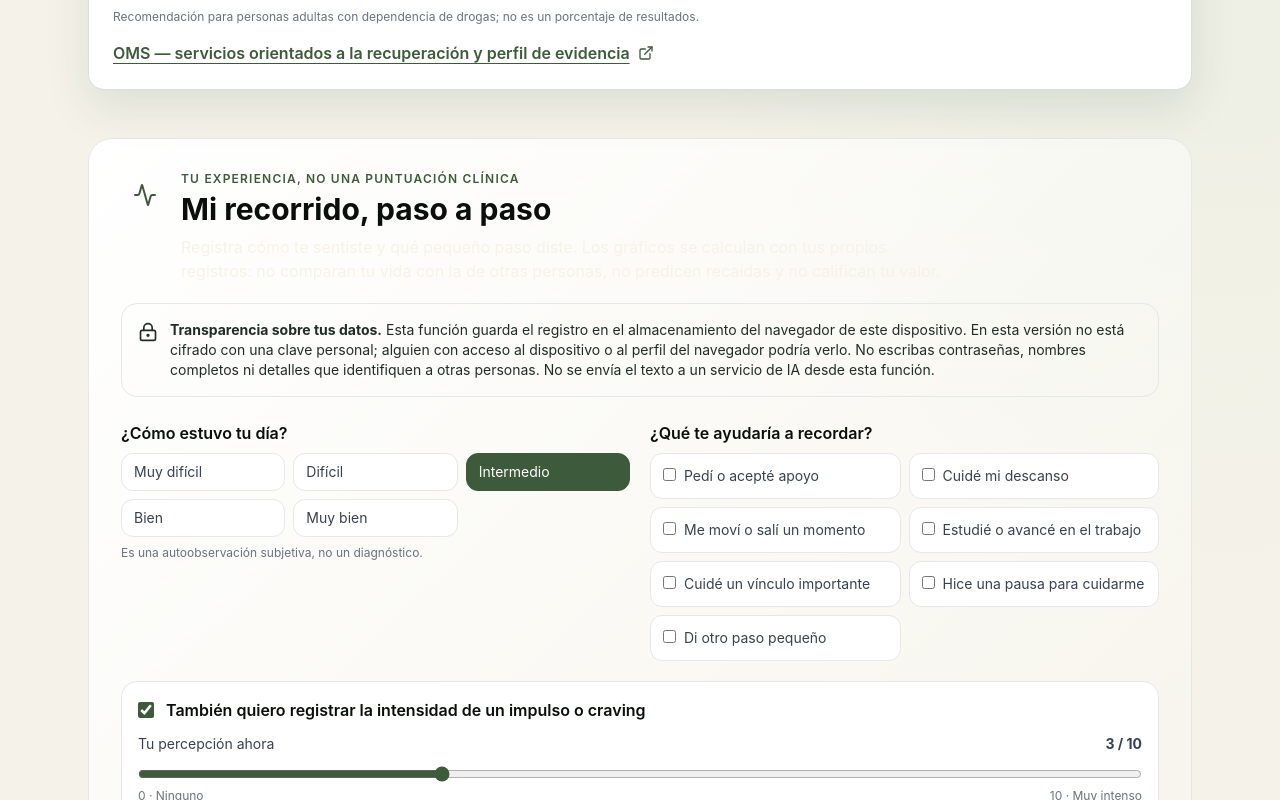
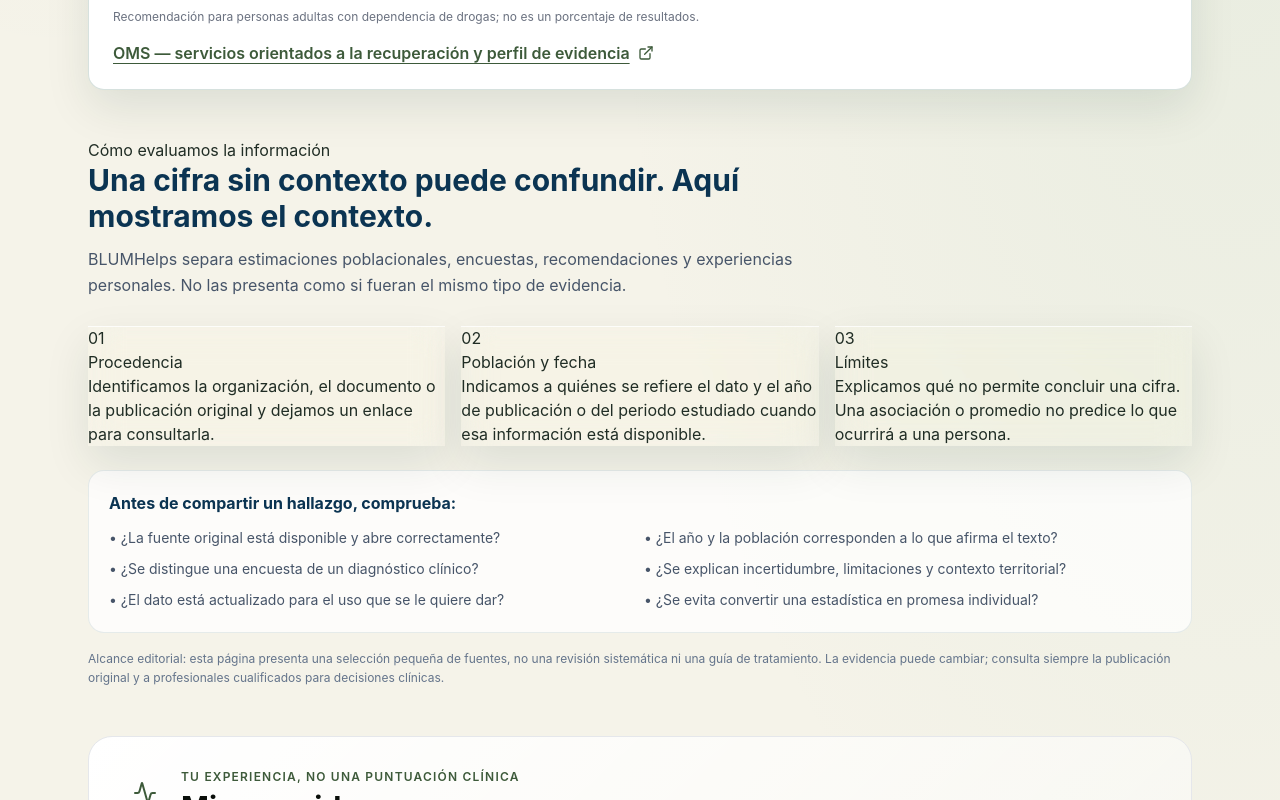
Before and after one commit to ariasalejo/Blumhelps, a React (Vite) app: page /ciencia in a window 1280 px wide. Shown: the part 2680-3480 px from the top of the page. Built offline with nearby package versions, Linux system fonts and the light colour scheme.

Commit message:
feat: strengthen science literacy and evidence transparency

```diff
--- a/src/pages/ScienceAndImpact.tsx
+++ b/src/pages/ScienceAndImpact.tsx
@@ -156,7 +156,7 @@ export function ScienceAndImpact() {
   const recommendations = scienceResearch.filter((item) => item.kind === 'recommendation');
 
   return (
-    <main className="mx-auto max-w-6xl space-y-12 px-4 py-10 sm:px-6 sm:py-14">
+    <main className="bl-science-page mx-auto max-w-6xl space-y-12 px-4 py-10 sm:px-6 sm:py-14">
       <header className="relative overflow-hidden rounded-[2rem] bg-[var(--ink)] px-6 py-10 text-white sm:px-10 sm:py-14">
         <div className="absolute -right-16 -top-20 h-64 w-64 rounded-full bg-[var(--moss)]/30 blur-3xl" aria-hidden="true" />
         <div className="relative z-10 max-w-3xl">
@@ -234,9 +234,34 @@ export function ScienceAndImpact() {
         {recommendations.map((item) => <ResearchCard key={item.id} item={item} />)}
       </section>
 
+      <section className="bl-science-method" aria-labelledby="method-title">
+        <div className="max-w-3xl">
+          <p className="bl-science-kicker">Cómo evaluamos la información</p>
+          <h2 id="method-title" className="text-3xl font-bold text-[#0b3452]">Una cifra sin contexto puede confundir. Aquí mostramos el contexto.</h2>
+          <p className="mt-3 leading-relaxed text-slate-600">BLUMHelps separa estimaciones poblacionales, encuestas, recomendaciones y experiencias personales. No las presenta como si fueran el mismo tipo de evidencia.</p>
+        </div>
+        <div className="mt-7 grid gap-4 md:grid-cols-3">
+          <article><span>01</span><h3>Procedencia</h3><p>Identificamos la organización, el documento o la publicación original y dejamos un enlace para consultarla.</p></article>
+          <article><span>02</span><h3>Población y fecha</h3><p>Indicamos a quiénes se refiere el dato y el año de publicación o del periodo estudiado cuando esa información está disponible.</p></article>
+          <article><span>03</span><h3>Límites</h3><p>Explicamos qué no permite concluir una cifra. Una asociación o promedio no predice lo que ocurrirá a una persona.</p></article>
+        </div>
+        <div className="mt-6 rounded-2xl border border-cyan-900/10 bg-white/75 p-5">
+          <h3 className="font-bold text-[#0b3452]">Antes de compartir un hallazgo, comprueba:</h3>
+          <ul className="mt-3 grid gap-2 text-sm leading-relaxed text-slate-600 sm:grid-cols-2">
+            <li>• ¿La fuente original está disponible y abre correctamente?</li>
+            <li>• ¿El año y la población corresponden a lo que afirma el texto?</li>
+            <li>• ¿Se distingue una encuesta de un diagnóstico clínico?</li>
+            <li>• ¿Se explican incertidumbre, limitaciones y contexto territorial?</li>
+            <li>• ¿El dato está actualizado para el uso que se le quiere dar?</li>
+            <li>• ¿Se evita convertir una estadística en promesa individual?</li>
+          </ul>
+        </div>
+        <p className="mt-4 text-xs leading-relaxed text-slate-500">Alcance editorial: esta página presenta una selección pequeña de fuentes, no una revisión sistemática ni una guía de tratamiento. La evidencia puede cambiar; consulta siempre la publicación original y a profesionales cualificados para decisiones clínicas.</p>
+      </section>
+
       <PersonalJourney />
 
-      <section className="rounded-2xl border border-gray-200 bg-gray-50 p-5 sm:p-6">
+      <section className="bl-science-rules rounded-2xl border border-gray-200 bg-gray-50 p-5 sm:p-6">
         <h2 className="text-lg font-bold text-[var(--ink)]">Reglas de verdad para BlumHelps</h2>
         <ul className="mt-3 grid gap-2 text-sm leading-relaxed text-gray-700 md:grid-cols-2">
           <li>• No publicar tasas de éxito sin fuente, población, año y límites.</li>
```
